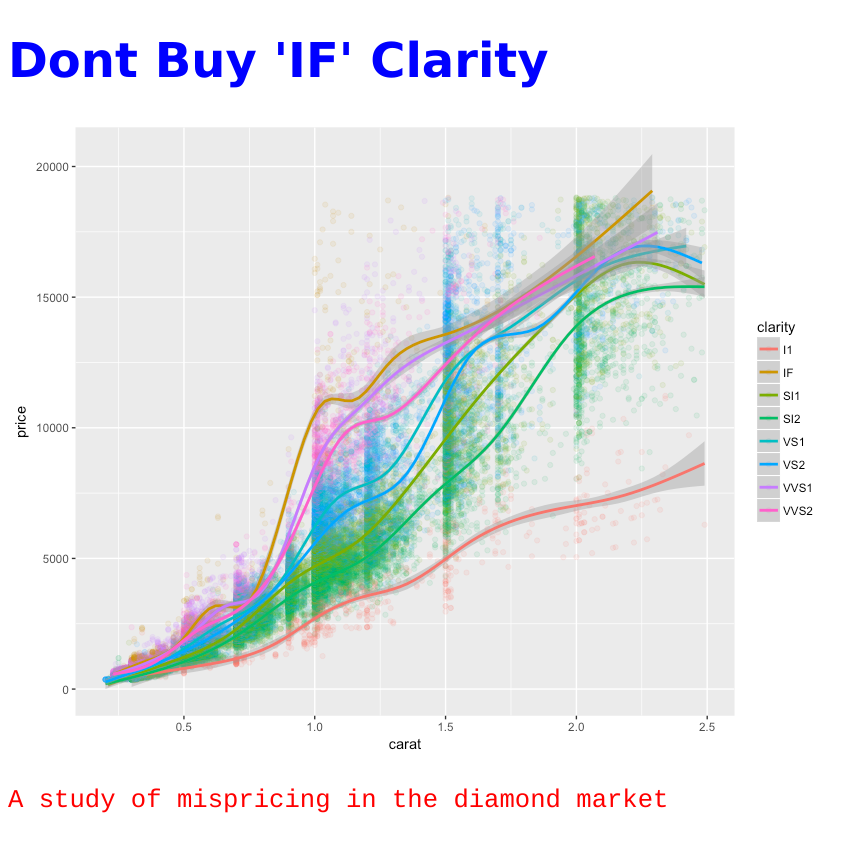
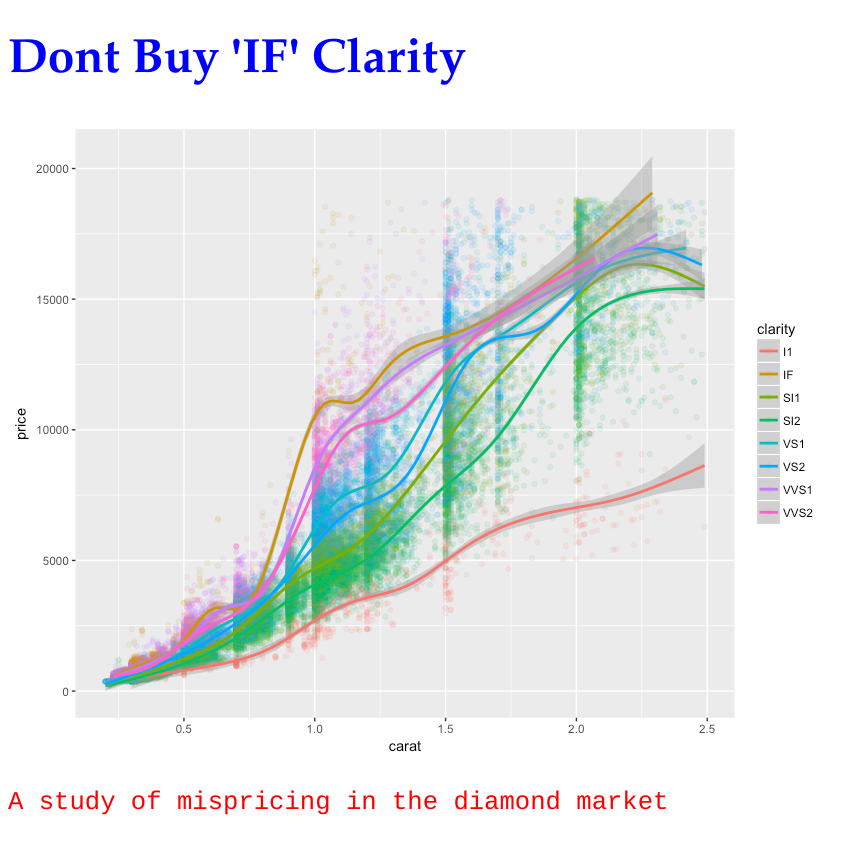
Before and after one commit to JonnyAsher/DiamondsR4ever2, a plain HTML site: page index.html in a window 1280 px wide. Shown: the whole page, without its empty margins (0-868 px from the left). Drawn offline with Linux system fonts and the light colour scheme.

Commit message:
change font

```diff
--- a/index.html
+++ b/index.html
@@ -4,7 +4,7 @@
 		<style>
 		h1 {
 		    color: blue;
-		    font-family: verdana;
+		    font-family: palatino;
 		    font-size: 300%;
 
 		}
```
